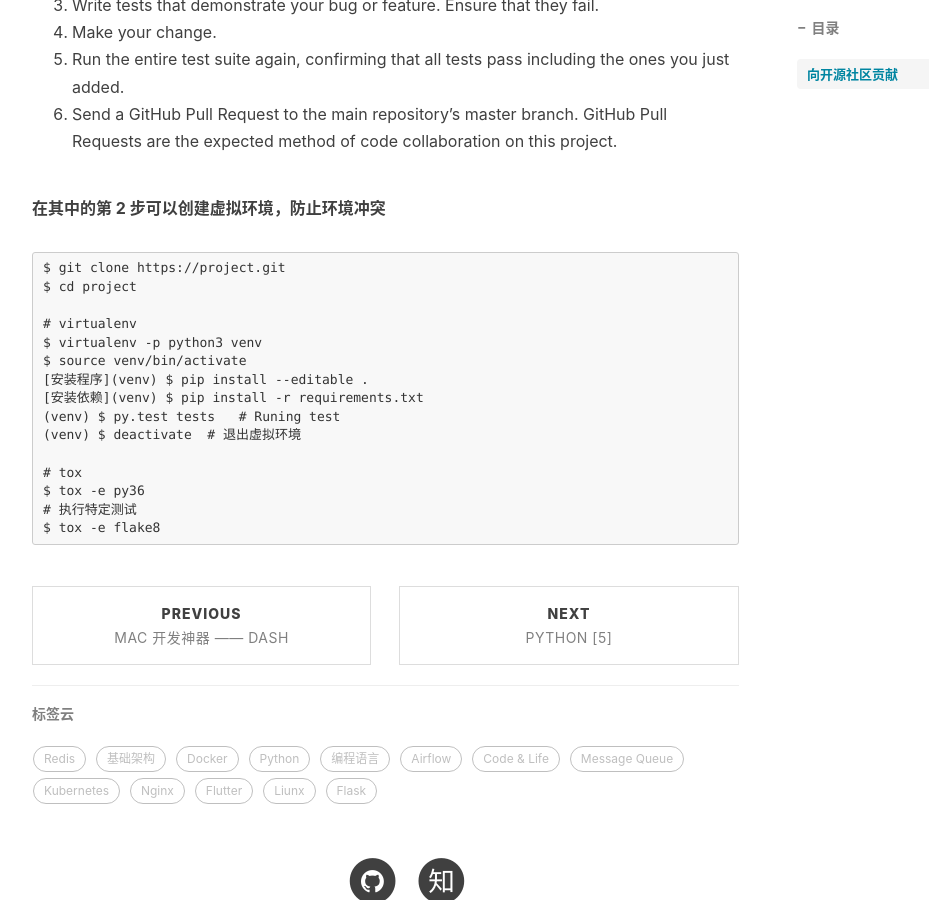
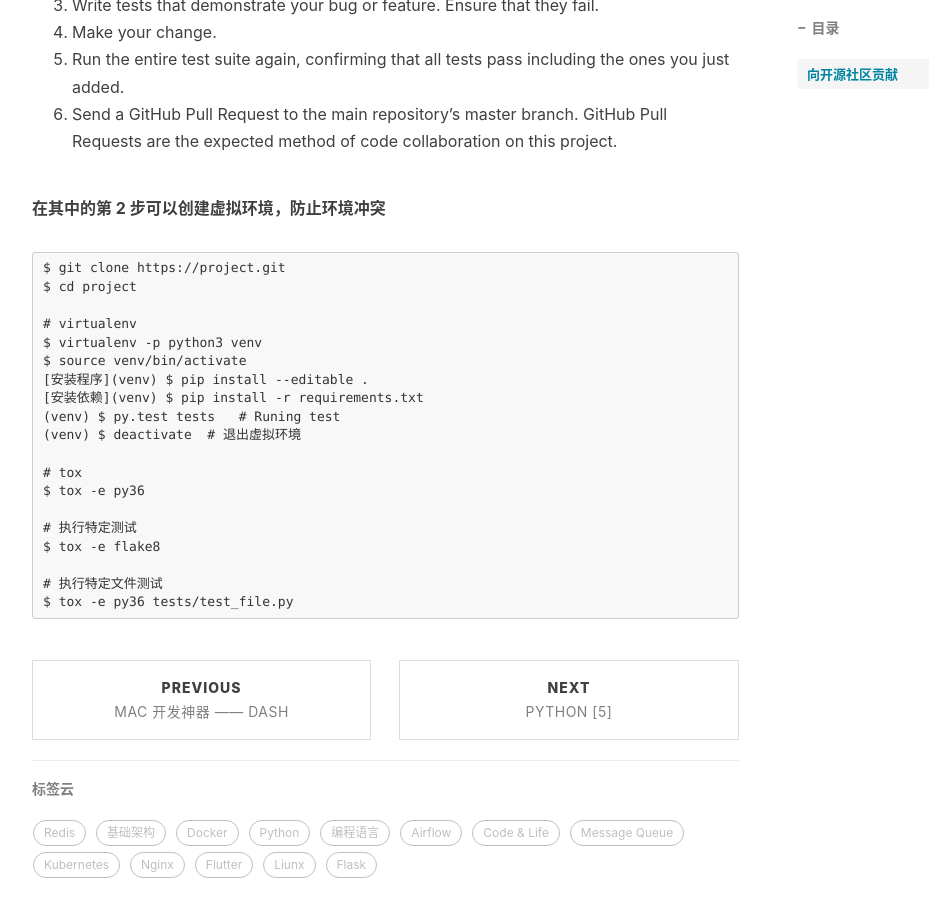
Before and after one commit to zyt312074545/zyt312074545.github.io, a Jekyll site: the page built from _posts/2018-12-06-pyhon-4.md, in a window 1280 px wide and 900 px high, scrolled down 816 px. Shown: the whole window, without its empty margins (233-1162 px from the left). Built offline with Jekyll 4.4.1, drawn with Linux system fonts in a browser that asks for light colours; nearby versions of some CDN libraries; comment, search, counter and statistics services are not loaded.

Commit message:
增加对特定文件的测试方式

````diff
--- a/_posts/2018-12-06-pyhon-4.md
+++ b/_posts/2018-12-06-pyhon-4.md
@@ -38,6 +38,10 @@ $ source venv/bin/activate
 
 # tox
 $ tox -e py36
+
 # 执行特定测试
 $ tox -e flake8
+
+# 执行特定文件测试
+$ tox -e py36 tests/test_file.py
 ```
````
